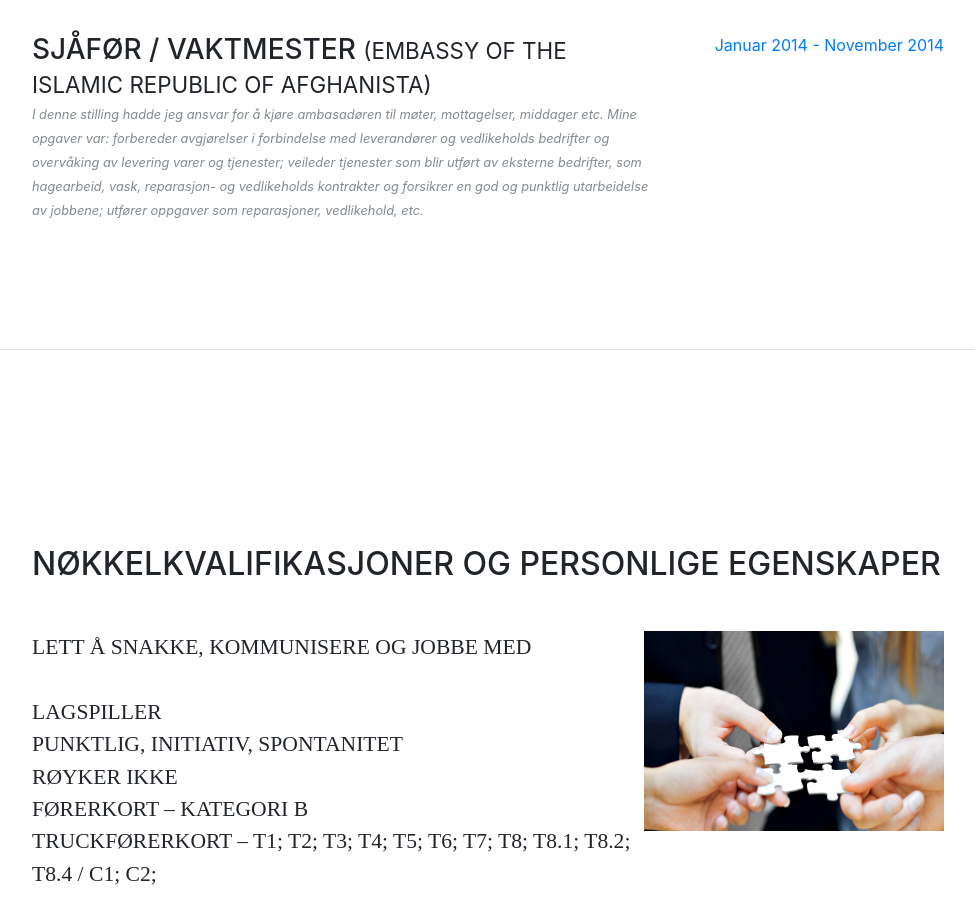
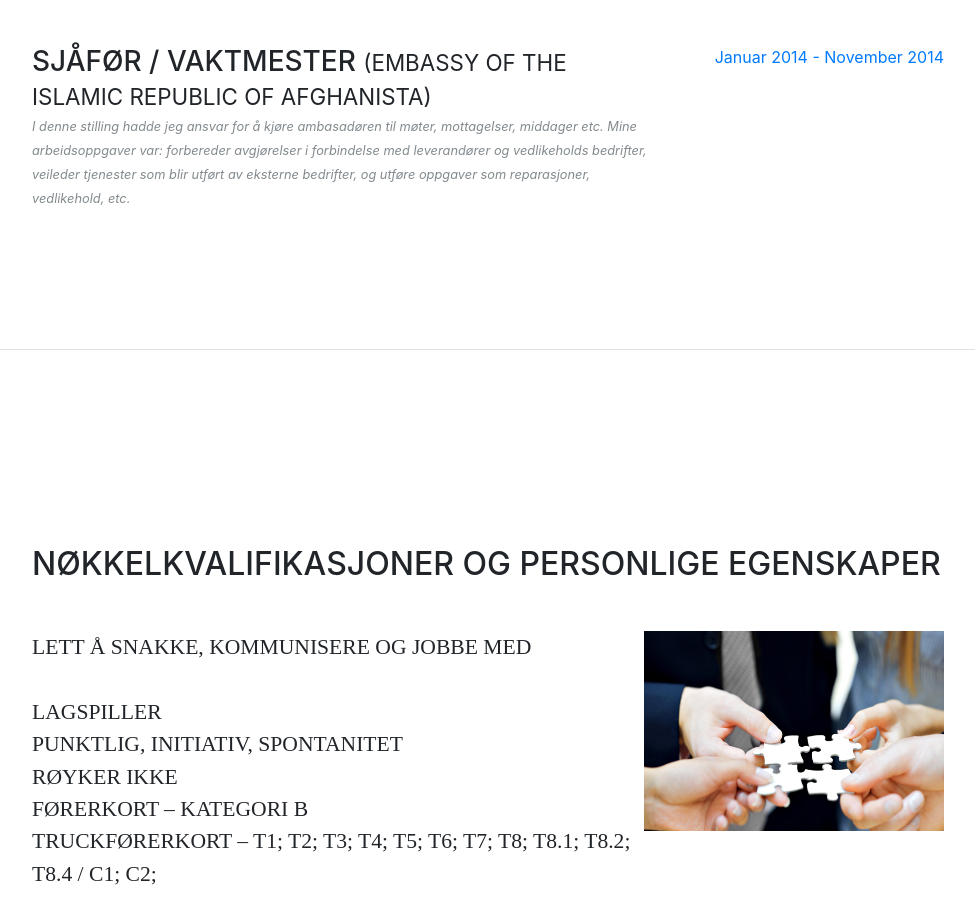
Before and after one commit to andriusbl/andriusbl.github.io, a website with bundled scripts: page index.html in a window 1280 px wide. Shown: the part 2850-3757 px from the top of the page, without its empty margins (288-1263 px from the left). Built offline with nearby package versions, Linux system fonts and the light colour scheme; a web font is replaced by a local one.

Commit message:
Update index.html

```diff
--- a/index.html
+++ b/index.html
@@ -188,7 +188,7 @@
             <div class="resume-content mr-auto">
               <h3 class="mb-0">Sjåfør / Vaktmester <small>(Embassy of the Islamic Republic of Afghanista)</small></h3>
               <a href="img/embasyreferencies.pdf" target="_blank" style="color: #838A8E">
-                  <small><i> I denne stilling hadde jeg ansvar for å  kjøre ambasadøren til møter, mottagelser, middager etc. Mine opgaver var: forbereder avgjørelser i forbindelse med leverandører og vedlikeholds bedrifter og overvåking av levering varer og tjenester; veileder tjenester som blir utført av eksterne bedrifter, som hagearbeid, vask, reparasjon- og vedlikeholds kontrakter og forsikrer en god og punktlig utarbeidelse av jobbene; utfører oppgaver som reparasjoner, vedlikehold, etc.
+                  <small><i>I denne stilling hadde jeg ansvar for å kjøre ambasadøren til møter, mottagelser, middager etc. Mine arbeidsoppgaver var: forbereder avgjørelser i forbindelse med leverandører og vedlikeholds bedrifter, veileder tjenester som blir utført av eksterne bedrifter, og utføre oppgaver som reparasjoner, vedlikehold, etc.
               </i></small></a>
 
             </div>
```
